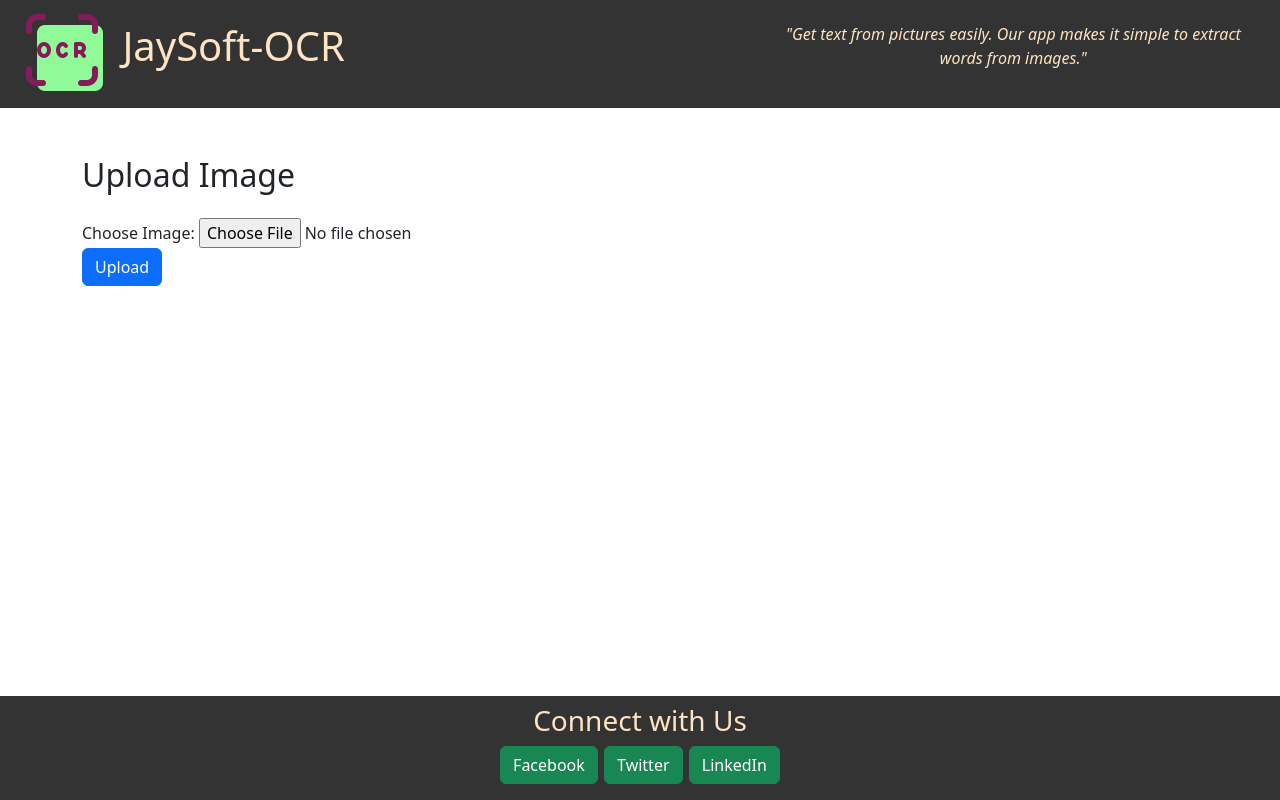
After one commit to iamjpsonkar/JaySoft_OCR, a Flask app: page /image in a window 1280 px wide. The commit adds this page. Run offline with Flask 3, Linux system fonts and the light colour scheme.

Commit message:
completed upload and view

```diff
--- a/app.py
+++ b/app.py
@@ -1,13 +1,22 @@
-from flask import Flask, render_template
+from flask import Flask, send_from_directory
+from urls import URLS
 from logger import getLogger
+from config import UPLOAD_FOLDER
+import os
+
+logger = getLogger()
 
 app = Flask(__name__)
-logger = getLogger()
 
-@app.route("/")
-def home():
-    logger.info("Home route invoked")
-    return render_template('base.html')
+app.config['UPLOAD_FOLDER'] = UPLOAD_FOLDER
+
+@app.route('/uploads/<filename>')
+def uploaded_file(filename):
+    return send_from_directory(os.path.join(app.config['UPLOAD_FOLDER']), filename)
+
+for url in URLS:
+    app.add_url_rule(rule=url[0],view_func=url[1],methods=url[2])
+
 
 if __name__ == '__main__':
     app.run(debug=True)
--- /dev/null
+++ b/config.py
@@ -0,0 +1,3 @@
+import os
+
+UPLOAD_FOLDER = os.path.join(os.getcwd(), 'static', 'uploads')
--- /dev/null
+++ b/ocr/ocrapp.py
@@ -0,0 +1,43 @@
+from flask import render_template, request, url_for, send_from_directory
+from flask.views import MethodView
+from logger import getLogger
+import os
+from config import UPLOAD_FOLDER
+
+logger = getLogger()
+
+class Home(MethodView):
+    def get(self):
+        logger.info("Home route invoked")
+        return render_template('base.html')
+
+class ImageProcess(MethodView):
+    def get(self):
+        logger.info("Image Upload route invoked")
+        return render_template('imageupload.html')
+
+    def post(self):
+        file_path = ""
+        if 'image' not in request.files:
+            return 'No file part'
+
+        file = request.files['image']
+
+        if file.filename == '':
+            return 'No selected file'
+        else:
+
+            # Ensure the uploads directory exists
+            os.makedirs(UPLOAD_FOLDER, exist_ok=True)
+
+            # Save the file with its original name to the uploads directory
+            file_path = os.path.join(UPLOAD_FOLDER, file.filename)
+            file.save(file_path)
+
+        # Pass the image filename to the template for display
+        return render_template('imageview.html', filename=file.filename)
+
+class OCR(MethodView):
+    def get(self):
+        logger.info("OCR route invoked")
+        return render_template('base.html')
--- a/templates/base.html
+++ b/templates/base.html
@@ -3,7 +3,7 @@
     <head>
         <meta charset="utf-8">
         <meta http-equiv="X-UA-Compatible" content="IE=edge">
-        <title>{% block title %}JaySoft:OCR{% endblock %}</title>
+        <title>{% block title_block %}JaySoft:OCR{% endblock %}</title>
         <link rel="stylesheet" href="{{ url_for('static', filename='css/appcss.css')}}">
         <link href="https://cdn.jsdelivr.net/npm/bootstrap@5.3.2/dist/css/bootstrap.min.css" rel="stylesheet" integrity="sha384-T3c6CoIi6uLrA9TneNEoa7RxnatzjcDSCmG1MXxSR1GAsXEV/Dwwykc2MPK8M2HN" crossorigin="anonymous">
         <script src="https://cdn.jsdelivr.net/npm/bootstrap@5.3.2/dist/js/bootstrap.bundle.min.js" integrity="sha384-C6RzsynM9kWDrMNeT87bh95OGNyZPhcTNXj1NW7RuBCsyN/o0jlpcV8Qyq46cDfL" crossorigin="anonymous"></script>
@@ -41,7 +41,7 @@
                         "Our simple OCR web app quickly reads text from images. Just upload your picture, and our advanced technology does the rest. Whether it's printed documents, images with text, or scanned files, our app handles it all effortlessly. No more manual typing or data entry—our powerful OCR engine ensures accurate and reliable results every time. Say goodbye to tedious tasks and hello to streamlined document processing. With our user-friendly platform, digitizing text has never been easier. Experience the convenience of our OCR web app today!"
                     </i>
                 </p>
-                <a class="btn btn-primary" href="#">
+                <a class="btn btn-primary" href="/image">
                     Upload Image
                 </a>
             </div>
--- /dev/null
+++ b/templates/imageupload.html
@@ -0,0 +1,14 @@
+{% extends "base.html" %}
+{% block title_block %} Upload Your Image {% endblock %}
+{% block body_block %}
+<div class="container mt-5">
+    <h2 class="mb-4">Upload Image</h2>
+    <form action="{{ url_for('ImageProcess') }}" method="POST" enctype="multipart/form-data">
+        <div class="form-group">
+        <label for="image">Choose Image:</label>
+        <input type="file" class="form-control-file" id="image" name="image">
+        </div>
+        <button type="submit" class="btn btn-primary">Upload</button>
+    </form>
+</div>
+{% endblock %}
--- /dev/null
+++ b/urls.py
@@ -0,0 +1,7 @@
+from ocr.ocrapp import Home, OCR, ImageProcess
+
+URLS = [
+    ('/',Home.as_view('Home'),['GET']),
+    ('/image',ImageProcess.as_view('ImageProcess'),['GET','POST']),
+    ('/ocr/',OCR.as_view('OCR'),['GET']),
+]
```
Also changed, not shown: templates/imageview.html (added, +11 -0 lines), 1 other file.
